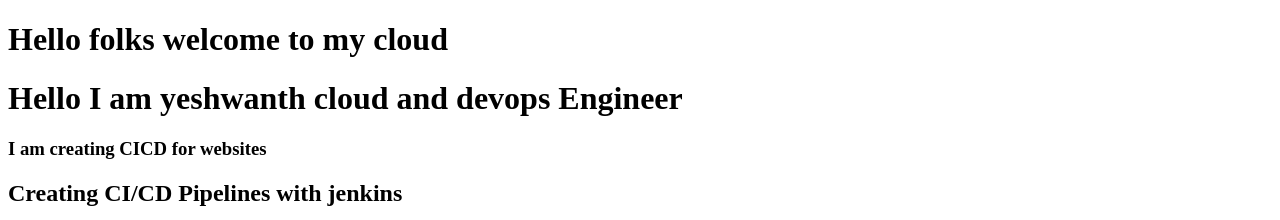
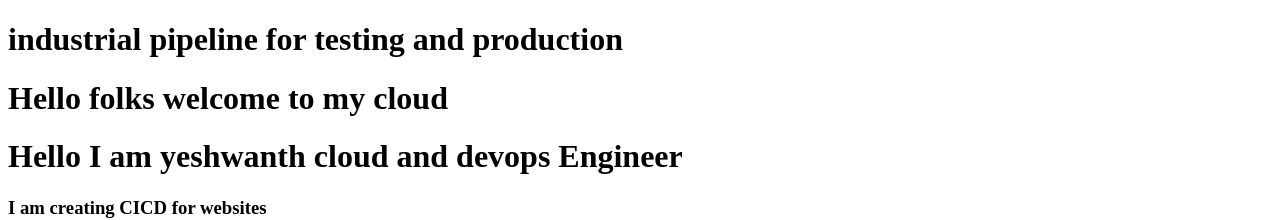
Before and after one commit to yeshwanthkumar2003/jenkins-pipeline, a plain HTML site: page index.html in a window 1280 px wide. Shown: the top 220 px of the page. Drawn offline with Linux system fonts and the light colour scheme.

Commit message:
web content changed

```diff
--- a/index.html
+++ b/index.html
@@ -1,6 +1,7 @@
 <!DOCTYPE html>
 <html>
 <body>
+<h1>industrial pipeline for testing and production </h1>
 <h1>Hello folks welcome to my cloud</h1>
 <h1> Hello I am yeshwanth cloud and  devops Engineer</h1>
 <h3>I am creating CICD for websites</h3>
```
